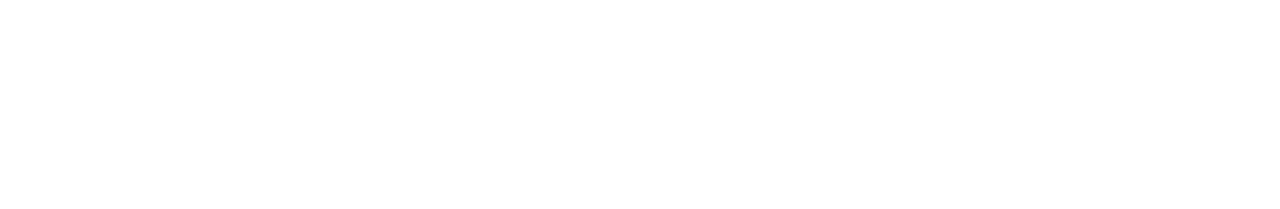
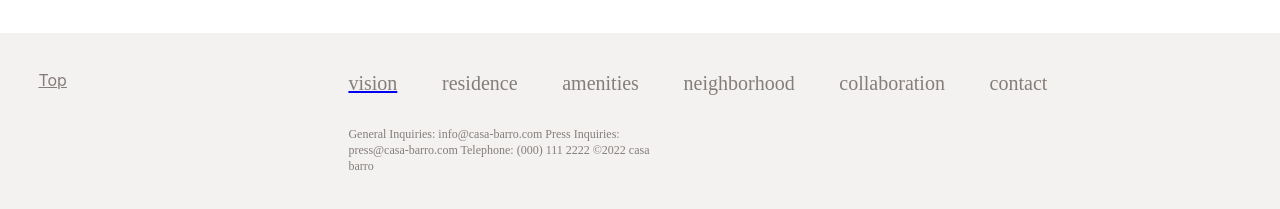
Before and after one commit to jimmy9065/casabarro, a React (Create React App) app: page /vision in a window 1280 px wide. Shown: the part 4618-4827 px from the top of the page. Before the commit the page ends 4651 px from the top, so only its background shows below. Built offline with nearby package versions, Linux system fonts and the light colour scheme.

Commit message:
introduce footer to pages

```diff
--- /dev/null
+++ b/src/components/footer.js
@@ -0,0 +1,88 @@
+import React from "react";
+import styled from "styled-components";
+
+import PageLinkes from "./pageLinks";
+
+const FooterBackground = styled.div`
+    position: absolute;
+    bottom: 0px;
+    width: 100%;
+    height: 200px;
+
+    background: rgba(133, 125, 122, 0.1);
+    box-sizing: border-box;
+    padding-top: 37px;
+`;
+
+const FooterContainer = styled.div`
+    posisition: relative;
+    width: 95%;
+
+    padding-left: 3%;
+    margin-right: 5%;
+
+    display: flex;
+    justify-content: space-between;
+`;
+
+const TopContainer = styled.a`
+    width: 158px;
+    text-decoration: underline;
+    color: #857d7a;
+`;
+
+const LinksContainer = styled.div`
+    margin-left: 12.5%;
+    margin-right: 12.5%;
+    flex-grow: 2;
+`;
+
+const TextContainer = styled.div`
+    font-family: "Manrope";
+    font-style: normal;
+    font-weight: 400;
+    font-size: 12px;
+    line-height: 16px;
+    /* or 133% */
+
+    color: #857d7a;
+
+    margin-top: 30px;
+`;
+
+const Spacer = styled.div`
+    display: inline;
+    width: 55px;
+`;
+
+const TextParagraph = styled.p`
+    margin-top: 0px;
+    margin-bottom: 0px;
+`;
+
+const Footer = () => {
+    return (
+        <FooterBackground>
+            <FooterContainer>
+                <TopContainer href="#top">Top</TopContainer>
+                <LinksContainer>
+                    <PageLinkes color="#857D7A" />
+                    <TextContainer>
+                        <TextParagraph>
+                            General Inquiries: info@casa-barro.com Press
+                            Inquiries:
+                        </TextParagraph>
+                        <TextParagraph>
+                            press@casa-barro.com Telephone: (000) 111 2222 ©2022
+                            casa
+                        </TextParagraph>
+                        <TextParagraph>barro</TextParagraph>
+                    </TextContainer>
+                </LinksContainer>
+                <Spacer />
+            </FooterContainer>
+        </FooterBackground>
+    );
+};
+
+export default Footer;
--- a/src/pages/amenities.js
+++ b/src/pages/amenities.js
@@ -1,10 +1,17 @@
 import React from "react";
 import styled from "styled-components";
 
-import { PageBase, Grid } from "../components/common";
+import { Grid } from "../components/common";
+import Footer from "../components/footer";
 
 const COVER_URL =
 "https://casa-barro-public.s3.ap-northeast-2.amazonaws.com/amenities/cover.jpg"
+
+const PageContainer = styled.div`
+    position: relative;
+    width: 100%;
+    padding-bottom: 200px;
+`;
 
 const Image = styled.img`
     object-fit: cover;
@@ -21,11 +28,12 @@
 
 let AmenitiesPage = () => {
     return (
-        <PageBase>
+        <PageContainer>
             <ImageBase>
                 <Image src={COVER_URL}/>
             </ImageBase>
-        </PageBase>
+            <Footer />
+        </PageContainer>
     )
 }
 
--- a/src/pages/collaboration.js
+++ b/src/pages/collaboration.js
@@ -1,10 +1,17 @@
 import React from "react";
 import styled from "styled-components";
 
-import { PageBase, Grid } from "../components/common";
+import { Grid } from "../components/common";
+import Footer from "../components/footer";
 
 const COVER_URL =
 "https://casa-barro-public.s3.ap-northeast-2.amazonaws.com/collaboration/cover.jpg"
+
+const PageContainer = styled.div`
+    position: relative;
+    width: 100%;
+    padding-bottom: 200px;
+`;
 
 const Image = styled.img`
     object-fit: cover;
@@ -21,11 +28,12 @@
 
 let CollaborationPage = () => {
     return (
-        <PageBase>
+        <PageContainer>
             <ImageBase>
                 <Image src={COVER_URL}/>
             </ImageBase>
-        </PageBase>
+            <Footer />
+        </PageContainer>
     )
 }
 
--- a/src/pages/neighborhood.js
+++ b/src/pages/neighborhood.js
@@ -1,10 +1,17 @@
 import React from "react";
 import styled from "styled-components";
 
-import { PageBase, Grid } from "../components/common";
+import { Grid } from "../components/common";
+import Footer from "../components/footer";
 
 const COVER_URL =
 "https://casa-barro-public.s3.ap-northeast-2.amazonaws.com/neighborhood/cover.jpg"
+
+const PageContainer = styled.div`
+    position: relative;
+    width: 100%;
+    padding-bottom: 200px;
+`;
 
 const Image = styled.img`
     object-fit: cover;
@@ -21,11 +28,12 @@
 
 let NeighborhoodPage = () => {
     return (
-        <PageBase>
+        <PageContainer>
             <ImageBase>
                 <Image src={COVER_URL}/>
             </ImageBase>
-        </PageBase>
+            <Footer />
+        </PageContainer>
     )
 }
 
--- a/src/pages/residence.js
+++ b/src/pages/residence.js
@@ -1,10 +1,17 @@
 import React from "react";
 import styled from "styled-components";
 
-import { PageBase, Grid } from "../components/common";
+import { Grid } from "../components/common";
+import Footer from "../components/footer";
 
 const COVER_URL =
 "https://casa-barro-public.s3.ap-northeast-2.amazonaws.com/residence/cover.jpg"
+
+const PageContainer = styled.div`
+    position: relative;
+    width: 100%;
+    padding-bottom: 200px;
+`;
 
 const Image = styled.img`
     object-fit: cover;
@@ -21,11 +28,12 @@
 
 let ResidencePage = () => {
     return (
-        <PageBase>
+        <PageContainer>
             <ImageBase>
                 <Image src={COVER_URL}/>
             </ImageBase>
-        </PageBase>
+            <Footer />
+        </PageContainer>
     )
 }
 
--- a/src/pages/vision.js
+++ b/src/pages/vision.js
@@ -1,14 +1,13 @@
 import React from "react";
 import styled from "styled-components";
 
-import { Grid } from "../components/common";
 import ContentRow1 from "../components/vision/ContentRow1";
 import ContentRow2 from "../components/vision/ContentRow2";
 import ContentRow3 from "../components/vision/ContentRow3";
 import ContentRow4 from "../components/vision/ContentRow4";
 import ContentRow5 from "../components/vision/ContentRow5";
 
-const IMAGE_URL4 = "https://casa-barro-public.s3.ap-northeast-2.amazonaws.com/vision/image4.jpg"
+import Footer from "../components/footer";
 
 const COVER_URL =
     "https://casa-barro-public.s3.ap-northeast-2.amazonaws.com/vision/cover.jpg";
@@ -16,6 +15,7 @@
 const PageContainer = styled.div`
     position: relative;
     width: 100%;
+    padding-bottom: 200px;
 `;
 
 const Image = styled.img`
@@ -42,6 +42,7 @@
             <ContentRow3 />
             <ContentRow4 />
             <ContentRow5 />
+            <Footer />
         </PageContainer>
     );
 };
```
